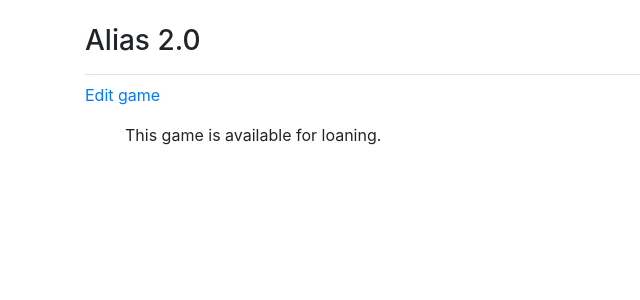
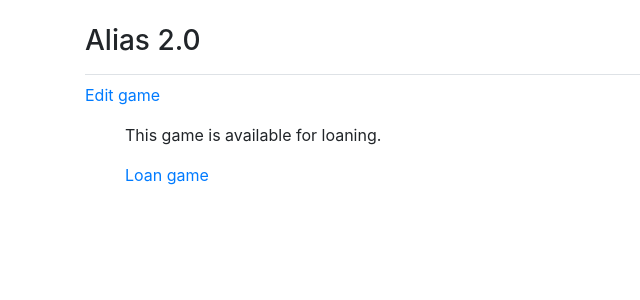
Before and after one commit to mamyllar/board_games, a Django app: page /games/8/ in a window 1280 px wide. Shown: the part 58-358 px from the top of the page, without its empty margins (0-640 px from the left). Run offline with Django 3.2, Linux system fonts and the light colour scheme; a user stored in the database is signed in; data comes from the database, SQL or seed files in the repository; both versions use the stored data as it was after the commit; some libraries are stand-ins or nearby versions.

Commit message:
editing owner and restrictions

```diff
--- a/bg_app/forms.py
+++ b/bg_app/forms.py
@@ -12,5 +12,5 @@
 class LoanForm(forms.ModelForm):
     class Meta:
             model = Loan
-            fields = ['loaner', 'comment']
-            labels = {'loaner': 'Name', 'comment': 'Comment'}
+            fields = ['comment']
+            labels = {'comment': 'Comment'}
--- a/bg_app/templates/bg_app/game.html
+++ b/bg_app/templates/bg_app/game.html
@@ -5,10 +5,12 @@
 {% endblock page_header %}
 
 {% block content %}
-<p>
-    <a href="{% url 'bg_app:edit_game' game.id %}">Edit game</a>
-</p>
 
+{% if request.user == game.owner %}
+    <p>
+        <a href="{% url 'bg_app:edit_game' game.id %}">Edit game</a>
+    </p>
+{% endif %}
 
 <ul>
     {% for loan in loans %}
@@ -24,6 +26,7 @@
         </div>
     {% empty %}
         <p> This game is available for loaning.</p>
+        <a href="{% url 'bg_app:new_loan' game.id %}">Loan game</a>
     {% endfor %}
 
 {% endblock content %}
--- a/bg_app/views.py
+++ b/bg_app/views.py
@@ -2,6 +2,7 @@
 from django.contrib.auth.decorators import login_required
 from .models import Game, Loan
 from .forms import GameForm, LoanForm
+from django.http import Http404
 
 
 # Create your views here
@@ -17,7 +18,7 @@
     context = {'games': games}
     return render(request, 'bg_app/games.html', context)
 
-
+@login_required
 def game(request, game_id):
     # Show a single game and its loan info
     game = Game.objects.get(id=game_id)
@@ -25,6 +26,7 @@
     context = {'game': game, 'loans': loans}
     return render(request, 'bg_app/game.html', context)
 
+@login_required
 def new_game(request):
     # Add a new game
     if request.method != 'POST':
@@ -34,14 +36,16 @@
         # POST data submitted; process data
         form = GameForm(data=request.POST)
         if form.is_valid():
-            form.save()
+            new_game = form.save(commit=False)
+            new_game.owner = request.user
+            new_game.save()
             return redirect('bg_app:games')
 
     # Display a blank or invalid form
     context = {'form': form}
     return render(request, 'bg_app/new_game.html', context)
 
-
+@login_required
 def new_loan(request, game_id):
     # Add a new loan for a particular game.
     game = Game.objects.get(id=game_id)
@@ -56,6 +60,7 @@
         if form.is_valid():
             new_loan = form.save(commit=False)
             new_loan.game = game
+            new_loan.loaner = request.user
             new_loan.save()
             return redirect('bg_app:game', game_id=game_id)
 
@@ -63,9 +68,14 @@
     context = {'game': game, 'form': form}
     return render(request, 'bg_app/new_loan.html', context)
 
+@login_required
 def edit_game(request, game_id):
     # Edit an existing loan
     game = Game.objects.get(id=game_id)
+
+    # Check if the game belongs to user trying to edit it
+    if game.owner != request.user:
+        raise Http404
 
     if request.method != 'POST':
         # Initial request; pre-fill form with the current info
@@ -81,10 +91,15 @@
     context = {'game': game, 'form': form}
     return render(request, 'bg_app/edit_game.html', context)
 
+@login_required
 def edit_loan(request, loan_id):
     # Edit an existing loan
     loan = Loan.objects.get(id=loan_id)
     game = loan.game
+
+    # Check if loan belongs to user trying to edit it
+    if loan.loaner != request.user:
+        raise Http404
 
     if request.method != 'POST':
         # Initial request; pre-fill form with the current info
```
Also changed, not shown: bg_app/migrations/0001_initial.py, bg_app/migrations/0002_alter_game_owner.py, bg_app/migrations/0002_loan.py (deleted), bg_app/migrations/0003_loan_comment.py (deleted), bg_app/migrations/0004_game_is_loaned.py (deleted), bg_app/migrations/0005_game_owner.py (deleted), bg_app/migrations/0007_alter_loan_loaner.py (deleted), bg_app/migrations/0008_alter_loan_loaner.py (deleted), db.sqlite3.
